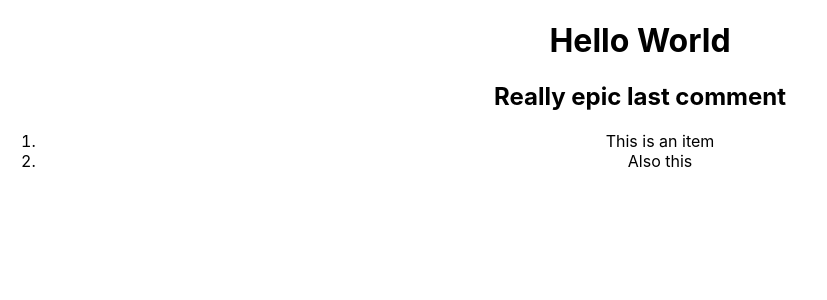
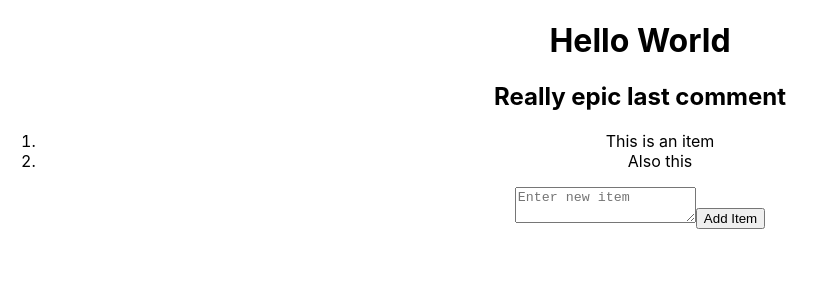
Before and after one commit to ajay26188/Advanced_Web_Application_Week10, a React (Create React App) app: page / in a window 1280 px wide. Shown: the top 300 px of the page, without its empty margins (0-827 px from the left). Built offline with nearby package versions, Linux system fonts and the light colour scheme.

Commit message:
last commit

```diff
--- a/src/components/MyContainer.js
+++ b/src/components/MyContainer.js
@@ -1,16 +1,38 @@
-import React from 'react'
+import React, {useState} from 'react'
 import MyList from './MyList'
 
 const MyContainer = () => {
+    const [items, setItems] = useState([
+        { id: "1", text: "This is an item" },
+        { id: "2", text: "Also this" },
+    ]);
+
+    const [newItems, setNewItems] = useState('');
+
+    const addItem = () => {
+        if (newItems.trim() !== '') {
+            const newItem = {
+                id: String(items.length + 1),
+                text: newItems,
+            };
+            setItems(oldItems => [...oldItems, newItem]);
+            setNewItems('');
+        }
+    }
   return (
     <div>
         <MyList
             header="Really epic last comment"
-            items={[
-                { id: "1", text: "This is an item" },
-                { id: "2", text: "Also this" },
-            ]}
+            items={items}
         />
+        <textarea
+            value={newItems}
+            onChange={(e) => setNewItems(e.target.value)}
+            placeholder="Enter new item"
+        />
+        <button onClick={addItem}>Add Item</button>
+
+
     </div>
 
   )
```
